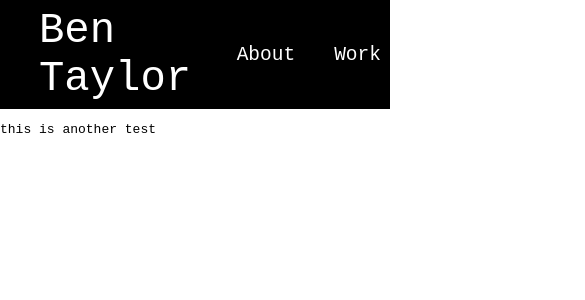
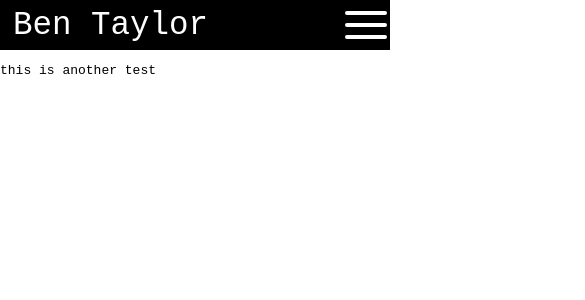
Before and after one commit to BenTaylor25/WebPortfolio2023, a React (Vite) app in the folder web-portfolio-2023/: page / in a window 390 px wide. Shown: the top 300 px of the page, 585 px wide, since content can reach past the window. Built offline with nearby package versions, Linux system fonts and the light colour scheme.

Commit message:
wip mobile navbar

```diff
--- a/web-portfolio-2023/src/components/base/MyNav.scss
+++ b/web-portfolio-2023/src/components/base/MyNav.scss
@@ -39,4 +39,41 @@ nav {
         display: flex;
         gap: 1rem;
     }
+
+    .hamburger {
+        display: none; /* flex when mobile */
+
+        width: 2.5rem;
+        height: 2.5rem;
+        align-self: center;
+        flex-direction: column;
+        justify-content: space-between;
+
+        span {
+            height: 0.5vh;
+            width: 5vh;
+            background-color: $nav-font-col;
+            border-radius: 20px;
+            margin: 0.25vh auto;
+        }
+    }
 }
+
+@media screen and (orientation: portrait) {
+    nav {
+        padding: 0 1rem;
+
+        #title {
+            font-size: 2.5rem;
+            padding: 0.5rem 0;
+        }
+
+        ul {
+            display: none;
+        }
+
+        .hamburger {
+            display: flex;
+        }
+    }
+}
--- a/web-portfolio-2023/src/components/base/MyNav.tsx
+++ b/web-portfolio-2023/src/components/base/MyNav.tsx
@@ -1,9 +1,18 @@
+import { useState } from 'react';
 import './MyNav.scss'
 
 export default function MyNav() {
+    const [showDropdown, setShowDropdown] = useState(false);
+
     return (
         <nav>
             <a href="/" id="title">Ben Taylor</a>
+
+            <div className="hamburger" onClick={() => setShowDropdown(!showDropdown)}>
+                <span></span>
+                <span></span>
+                <span></span>
+            </div>
 
             <ul>
                 <li>
```
